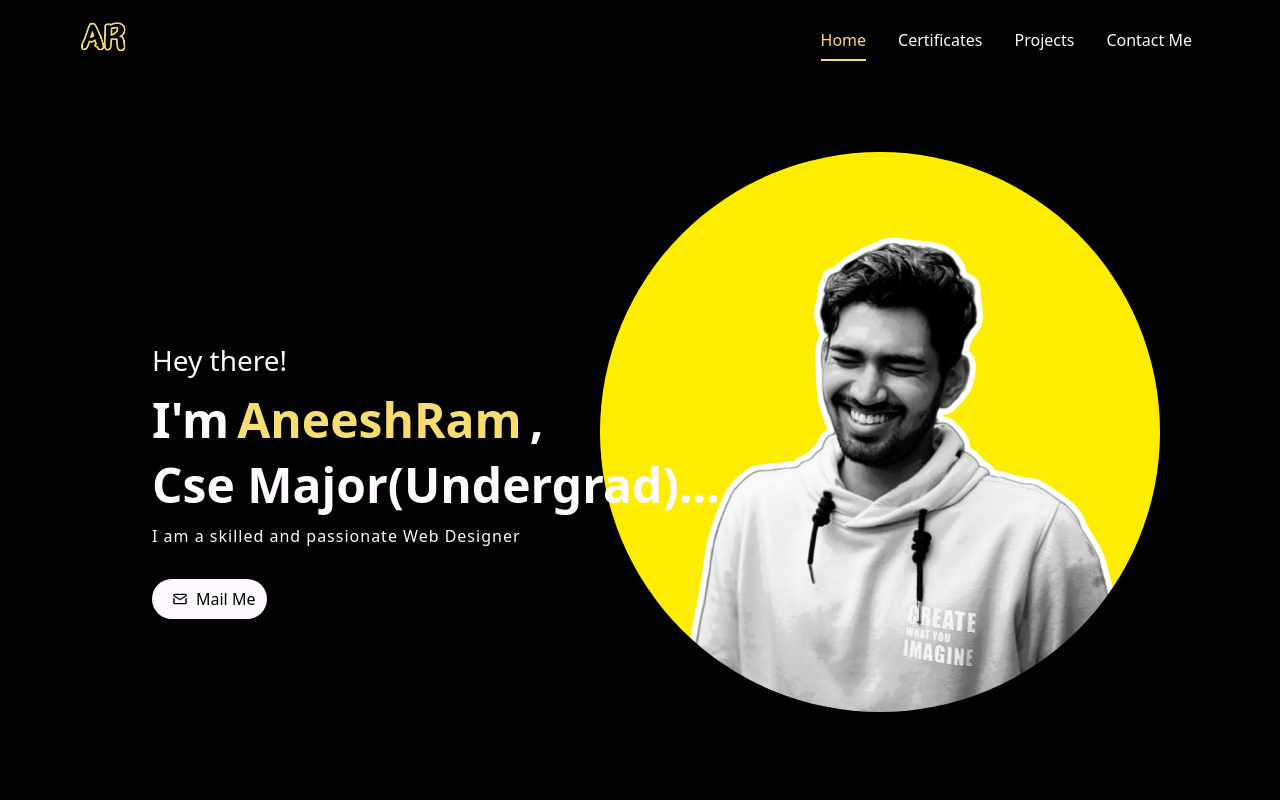
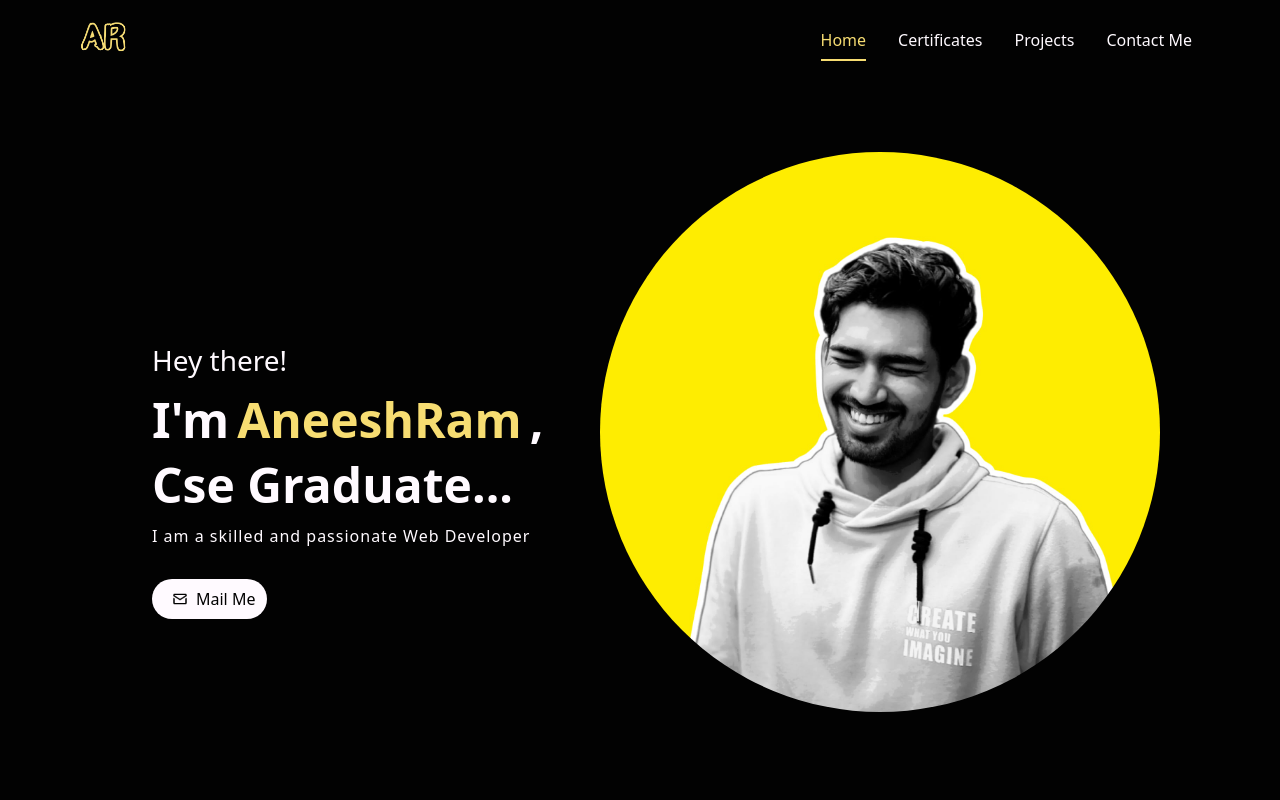
Before and after one commit to aneeshram-01/React-Portfolio-website, a React (Create React App) app: page / in a window 1280 px wide. Shown: the top 800 px of the page. Built offline with nearby package versions, Linux system fonts and the light colour scheme; a web font is replaced by a local one.

Commit message:
Update Intro.js

```diff
--- a/src/components/Intro/Intro.js
+++ b/src/components/Intro/Intro.js
@@ -6,7 +6,7 @@ import { Link } from 'react-scroll';
 import { useTypewriter, Cursor } from 'react-simple-typewriter';
 const Intro=()=>{
     const [text] = useTypewriter({
-        words: ["a Front-end Developer...","Cse Major(Undergrad)...", "and a Tech Enthusiast.....","Glad to see you!!"],
+        words: ["a Front-end Developer...","Cse Graduate...", "and a Tech Enthusiast.....","Glad to see you!!"],
         loop:true,
         typeSpeed:40,
         deleteSpeed:40,
@@ -18,7 +18,7 @@ const Intro=()=>{
                 <span className='hello'>Hey there!</span>
                 <span className='introText'>I'm<span className='introName'>AneeshRam</span>,<br/>
                 <span> {text}</span></span>
-                <p className='introPara'>I am a skilled and passionate Web Designer  </p>
+                <p className='introPara'>I am a skilled and passionate Web Developer  </p>
                 <Link to='contact' smooth={true}><button className='btn'><img src={contactImg} alt='Mail Me'className='contactImg'/>Mail Me</button></Link>
             </div>
 
```
